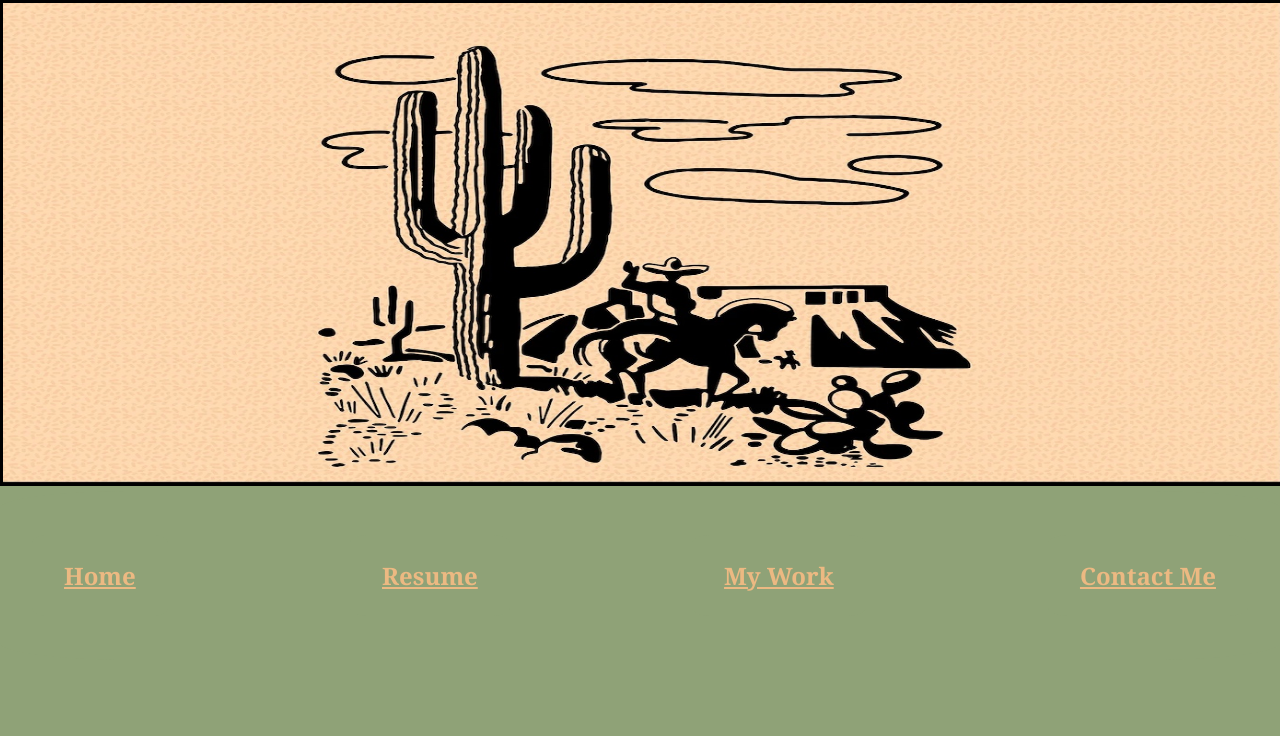
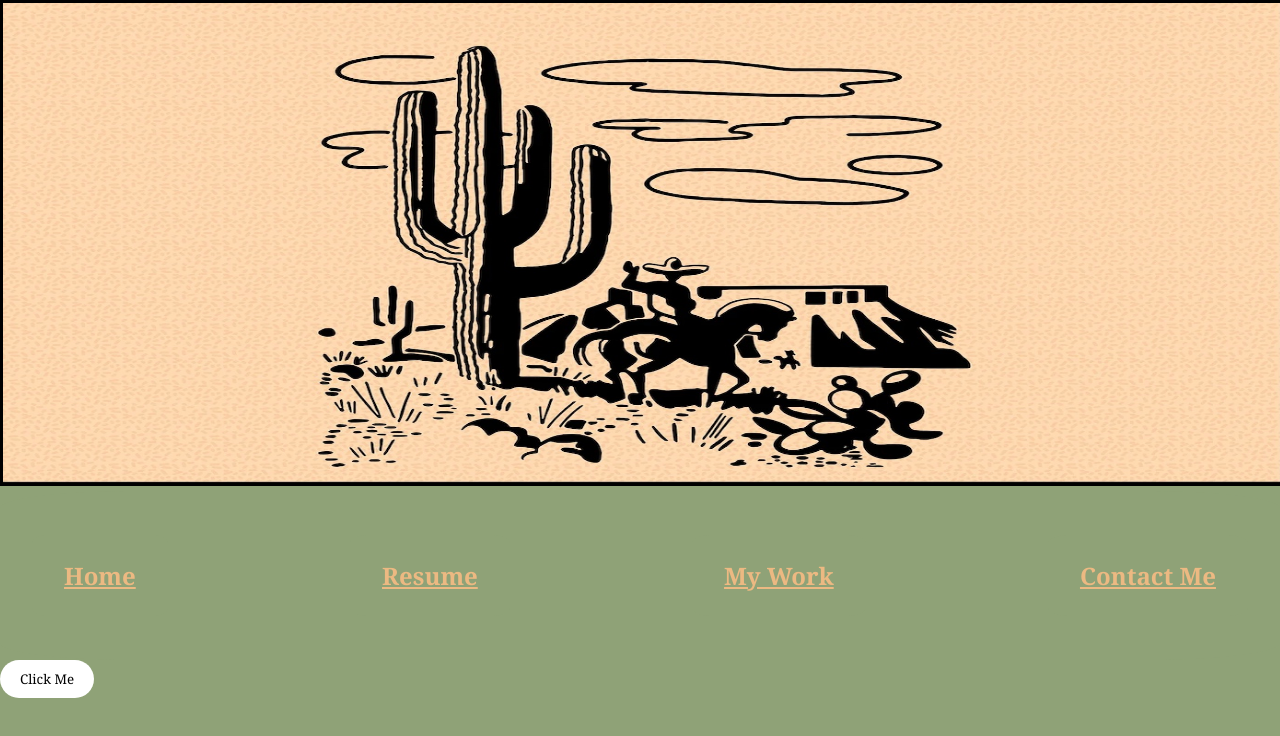
Before and after one commit to BellaMalo1/react-port, a React (Create React App) app: page /Resume in a window 1280 px wide. Shown: the top 736 px of the page. Built offline with nearby package versions, Linux system fonts and the light colour scheme.

Commit message:
resume componet added + modal

```diff
--- a/package.json
+++ b/package.json
@@ -6,6 +6,7 @@
     "@testing-library/jest-dom": "^5.16.5",
     "@testing-library/react": "^13.4.0",
     "@testing-library/user-event": "^13.5.0",
+    "bootstrap": "^5.2.2",
     "react": "^18.2.0",
     "react-dom": "^18.2.0",
     "react-router-dom": "^6.4.3",
--- a/src/components/header.js
+++ b/src/components/header.js
@@ -1,3 +1,5 @@
+
+
 function Header (){
     return(
         <>
--- a/src/components/home.js
+++ b/src/components/home.js
@@ -1,4 +1,5 @@
 import { Routes, Route, Link } from 'react-router-dom'
+import Resume from './resume'
 
 function Home (){
     return(
@@ -20,7 +21,7 @@ function Home (){
 
 <Routes>
  <Route path='/home' />
- <Route path='/Resume' />
+ <Route path='/Resume'element={ < Resume/>} />
  <Route path="/Contact-Me" />
  <Route path='/My-Work' />
 </Routes>
--- /dev/null
+++ b/src/components/resume.js
@@ -0,0 +1,19 @@
+import { Modal } from 'bootstrap'
+function Resume (){
+    return (
+        <>
+        <button type="button" class="btn btn-primary" data-toggle="modal" data-target=".bd-example-modal-lg">Click Me</button>
+
+<div class="modal fade bd-example-modal-lg" tabindex="-1" role="dialog" aria-labelledby="myLargeModalLabel" aria-hidden="true">
+  <div class="modal-dialog modal-lg">
+    <div class="modal-content">
+    </div>
+  </div>
+</div>
+
+
+        </>
+    )
+}
+
+export default Resume
```
Also changed, not shown: 1 other file (tests, documents, lock files or other folders).
